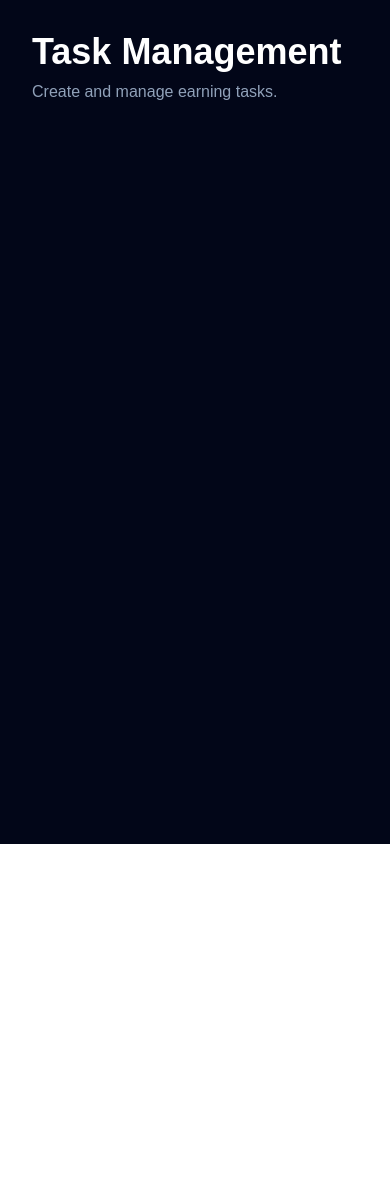
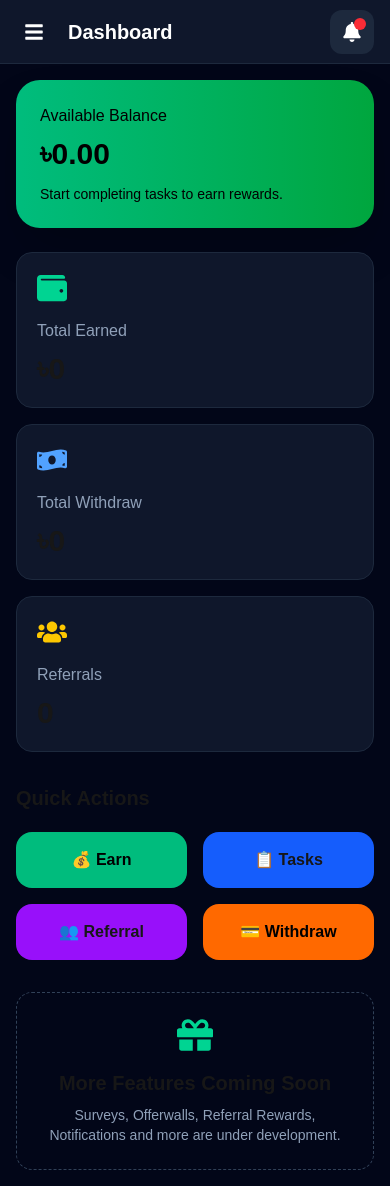
Before and after one commit to asifforazi/earnhub, a Next.js app: page /admin/tasks in a window 390 px wide. Before the commit the page ends 844 px from the top, so only its background shows below. Built offline with nearby package versions, Linux system fonts and the light colour scheme; no server answers; the database is empty; sample sign-in values are in the browser's storage.

Commit message:
Responsive dashboard v3

```diff
--- a/app/admin/tasks/page.tsx
+++ b/app/admin/tasks/page.tsx
@@ -1,17 +1,117 @@
 "use client";
 
-export default function AdminTasksPage() {
+import ProtectedRoute from "@/components/auth/ProtectedRoute";
+import DashboardLayout from "@/components/dashboard/DashboardLayout";
+import {
+  FaWallet,
+  FaMoneyBillWave,
+  FaUsers,
+  FaGift,
+} from "react-icons/fa";
+
+export default function DashboardPage() {
   return (
-    <main className="min-h-screen bg-slate-950 p-8 text-white">
+    <ProtectedRoute>
+      <DashboardLayout>
 
-      <h1 className="text-4xl font-bold">
-        Task Management
-      </h1>
+        {/* Balance */}
+        <div className="rounded-3xl bg-gradient-to-r from-emerald-500 to-green-600 p-6 text-black shadow-2xl md:p-8">
 
-      <p className="mt-2 text-slate-400">
-        Create and manage earning tasks.
-      </p>
+          <p className="text-base font-medium md:text-lg">
+            Available Balance
+          </p>
 
-    </main>
+          <h2 className="mt-2 text-3xl font-extrabold md:text-5xl">
+            ৳0.00
+          </h2>
+
+          <p className="mt-3 text-sm md:text-base">
+            Start completing tasks to earn rewards.
+          </p>
+
+        </div>
+
+        {/* Stats */}
+        <div className="mt-6 grid grid-cols-1 gap-4 md:mt-8 md:grid-cols-3 md:gap-6">
+
+          <div className="rounded-2xl border border-slate-800 bg-slate-900 p-5">
+            <FaWallet className="text-3xl text-emerald-400" />
+            <p className="mt-4 text-slate-400">
+              Total Earned
+            </p>
+            <h2 className="mt-2 text-3xl font-bold">
+              ৳0
+            </h2>
+          </div>
+
+          <div className="rounded-2xl border border-slate-800 bg-slate-900 p-5">
+            <FaMoneyBillWave className="text-3xl text-blue-400" />
+            <p className="mt-4 text-slate-400">
+              Total Withdraw
+            </p>
+            <h2 className="mt-2 text-3xl font-bold">
+              ৳0
+            </h2>
+          </div>
+
+          <div className="rounded-2xl border border-slate-800 bg-slate-900 p-5">
+            <FaUsers className="text-3xl text-yellow-400" />
+            <p className="mt-4 text-slate-400">
+              Referrals
+            </p>
+            <h2 className="mt-2 text-3xl font-bold">
+              0
+            </h2>
+          </div>
+
+        </div>
+
+        {/* Quick Actions */}
+        <div className="mt-8">
+
+          <h2 className="mb-5 text-xl font-bold md:text-2xl">
+            Quick Actions
+          </h2>
+
+          <div className="grid grid-cols-2 gap-4 md:grid-cols-4 md:gap-5">
+
+            <button className="rounded-2xl bg-emerald-500 p-4 font-bold text-black transition hover:scale-105">
+              💰 Earn
+            </button>
+
+            <button className="rounded-2xl bg-blue-600 p-4 font-bold transition hover:scale-105">
+              📋 Tasks
+            </button>
+
+            <button className="rounded-2xl bg-purple-600 p-4 font-bold transition hover:scale-105">
+              👥 Referral
+            </button>
+
+            <button className="rounded-2xl bg-orange-500 p-4 font-bold text-black transition hover:scale-105">
+              💳 Withdraw
+            </button>
+
+          </div>
+
+        </div>
+
+        {/* Coming Soon */}
+        <div className="mt-8 rounded-2xl border border-dashed border-slate-700 p-6 text-center md:mt-10 md:p-8">
+
+          <FaGift className="mx-auto text-4xl text-emerald-400 md:text-5xl" />
+
+          <h2 className="mt-4 text-xl font-bold md:text-2xl">
+            More Features Coming Soon
+          </h2>
+
+          <p className="mt-2 text-sm text-slate-400 md:text-base">
+            Surveys, Offerwalls, Referral Rewards,
+            Notifications and more are under development.
+          </p>
+
+        </div>
+
+      </DashboardLayout>
+    </ProtectedRoute>
   );
 }
--- a/components/dashboard/DashboardLayout.tsx
+++ b/components/dashboard/DashboardLayout.tsx
@@ -1,6 +1,6 @@
 "use client";
 
-import { ReactNode } from "react";
+import { ReactNode, useState } from "react";
 import Sidebar from "./Sidebar";
 import Topbar from "./Topbar";
 
@@ -11,25 +11,38 @@ type DashboardLayoutProps = {
 export default function DashboardLayout({
   children,
 }: DashboardLayoutProps) {
+  const [sidebarOpen, setSidebarOpen] = useState(false);
+
   return (
     <div className="flex min-h-screen bg-slate-950">
 
+      {/* Mobile Overlay */}
+      {sidebarOpen && (
+        <div
+          onClick={() => setSidebarOpen(false)}
+          className="fixed inset-0 z-40 bg-black/50 lg:hidden"
+        />
+      )}
+
       {/* Sidebar */}
-      <Sidebar />
+      <div
+        className={`fixed left-0 top-0 z-50 h-screen w-72 transform transition-transform duration-300 lg:static lg:translate-x-0 ${
+          sidebarOpen ? "translate-x-0" : "-translate-x-full"
+        }`}
+      >
+        <Sidebar closeSidebar={() => setSidebarOpen(false)} />
+      </div>
 
-      {/* Main Content */}
-      <div className="flex flex-1 flex-col">
+      {/* Main */}
+      <div className="flex min-w-0 flex-1 flex-col">
 
-        {/* Topbar */}
-        <Topbar />
+        <Topbar openSidebar={() => setSidebarOpen(true)} />
 
-        {/* Page Content */}
-        <main className="flex-1 p-6">
+        <main className="flex-1 p-4 md:p-6">
           {children}
         </main>
 
       </div>
-
     </div>
   );
 }
--- a/components/dashboard/Sidebar.tsx
+++ b/components/dashboard/Sidebar.tsx
@@ -2,7 +2,15 @@
 
 import { useEffect, useState } from "react";
 import { useRouter } from "next/navigation";
-import { FaCoins, FaHistory, FaHome, FaSignOutAlt, FaUser, FaUsers, FaWallet } from "react-icons/fa";
+import {
+  FaCoins,
+  FaHistory,
+  FaHome,
+  FaSignOutAlt,
+  FaUser,
+  FaUsers,
+  FaWallet,
+} from "react-icons/fa";
 
 import { auth } from "@/lib/firebase";
 import { getUserProfile } from "@/services/firebase";
@@ -11,7 +19,13 @@ import { useAuth } from "@/contexts/AuthContext";
 import SidebarItem from "./SidebarItem";
 import UserCard from "./UserCard";
 
-export default function Sidebar() {
+type SidebarProps = {
+  closeSidebar?: () => void;
+};
+
+export default function Sidebar({
+  closeSidebar,
+}: SidebarProps) {
   const router = useRouter();
   const { logout } = useAuth();
 
@@ -34,15 +48,16 @@ export default function Sidebar() {
   }, []);
 
   async function handleLogout() {
+    closeSidebar?.();
     await logout();
     router.push("/login");
   }
 
   return (
-    <aside className="flex h-screen w-72 flex-col border-r border-slate-800 bg-slate-900">
+    <aside className="flex h-screen w-72 flex-col overflow-y-auto border-r border-slate-800 bg-slate-900">
 
       {/* Logo */}
-      <div className="border-b border-slate-800 p-6 flex-shrink-0">
+      <div className="flex-shrink-0 border-b border-slate-800 p-6">
         <h1 className="text-3xl font-extrabold text-emerald-400">
           EarnHub
         </h1>
@@ -59,7 +74,7 @@ export default function Sidebar() {
       />
 
       {/* Menu */}
-      <div className="flex-1 overflow-y-auto px-4 pb-4">
+      <div className="flex-1 overflow-y-auto px-4 py-2">
 
         <div className="space-y-2">
 
@@ -67,36 +82,42 @@ export default function Sidebar() {
             href="/dashboard"
             icon={FaHome}
             label="Dashboard"
+            closeSidebar={closeSidebar}
           />
 
           <SidebarItem
             href="/earn"
             icon={FaCoins}
             label="Earn"
+            closeSidebar={closeSidebar}
           />
 
           <SidebarItem
             href="/referral"
             icon={FaUsers}
             label="Referral"
+            closeSidebar={closeSidebar}
           />
 
           <SidebarItem
             href="/withdraw"
             icon={FaWallet}
             label="Withdraw"
+            closeSidebar={closeSidebar}
           />
 
           <SidebarItem
             href="/history"
             icon={FaHistory}
             label="History"
+            closeSidebar={closeSidebar}
           />
 
           <SidebarItem
             href="/profile"
             icon={FaUser}
             label="Profile"
+            closeSidebar={closeSidebar}
           />
 
         </div>
--- a/components/dashboard/SidebarItem.tsx
+++ b/components/dashboard/SidebarItem.tsx
@@ -8,12 +8,14 @@ type SidebarItemProps = {
   href: string;
   icon: IconType;
   label: string;
+  closeSidebar?: () => void;
 };
 
 export default function SidebarItem({
   href,
   icon: Icon,
   label,
+  closeSidebar,
 }: SidebarItemProps) {
   const pathname = usePathname();
 
@@ -22,13 +24,14 @@ export default function SidebarItem({
   return (
     <Link
       href={href}
-      className={`flex items-center gap-3 rounded-xl px-4 py-3 font-medium transition-all duration-200 ${
+      onClick={closeSidebar}
+      className={`flex items-center gap-3 rounded-xl px-4 py-3 transition ${
         active
-          ? "bg-emerald-500 text-black"
+          ? "bg-emerald-500 font-semibold text-black"
           : "text-slate-300 hover:bg-slate-800 hover:text-white"
       }`}
     >
-      <Icon size={18} />
+      <Icon className="text-lg" />
       <span>{label}</span>
     </Link>
   );
--- a/components/dashboard/Topbar.tsx
+++ b/components/dashboard/Topbar.tsx
@@ -1,35 +1,46 @@
 "use client";
 
-import { FaBell } from "react-icons/fa";
+import { FaBars, FaBell } from "react-icons/fa";
 
-export default function Topbar() {
+type TopbarProps = {
+  openSidebar: () => void;
+};
+
+export default function Topbar({
+  openSidebar,
+}: TopbarProps) {
   return (
-    <header className="flex h-16 items-center justify-between border-b border-slate-800 bg-slate-900 px-8">
+    <header className="sticky top-0 z-30 flex h-16 items-center justify-between border-b border-slate-800 bg-slate-900 px-4 md:px-6">
 
       {/* Left */}
+      <div className="flex items-center gap-4">
+
+        {/* Mobile Menu */}
+        <button
+          onClick={openSidebar}
+          className="rounded-lg p-2 text-white hover:bg-slate-800 lg:hidden"
+        >
+          <FaBars size={20} />
+        </button>
+
         <div>
-        <h1 className="text-2xl font-bold text-white">
+          <h1 className="text-xl font-bold text-white md:text-3xl">
             Dashboard
           </h1>
 
-        <p className="text-sm text-slate-400">
+          <p className="hidden text-slate-400 md:block">
             Welcome back 👋
           </p>
         </div>
 
+      </div>
+
       {/* Right */}
-      <div className="flex items-center gap-4">
+      <button className="relative rounded-xl bg-slate-800 p-3 transition hover:bg-slate-700">
+        <FaBell className="text-xl text-white" />
 
-        {/* Notification */}
-        <button className="relative rounded-xl bg-slate-800 p-3 text-slate-300 transition hover:bg-slate-700">
-
-          <FaBell size={18} />
-
-          <span className="absolute right-2 top-2 h-2.5 w-2.5 rounded-full bg-red-500"></span>
-
+        <span className="absolute right-2 top-2 h-3 w-3 rounded-full bg-red-500"></span>
       </button>
-
-      </div>
 
     </header>
   );
```
Lines whose indentation alone changed are shown as unchanged.
